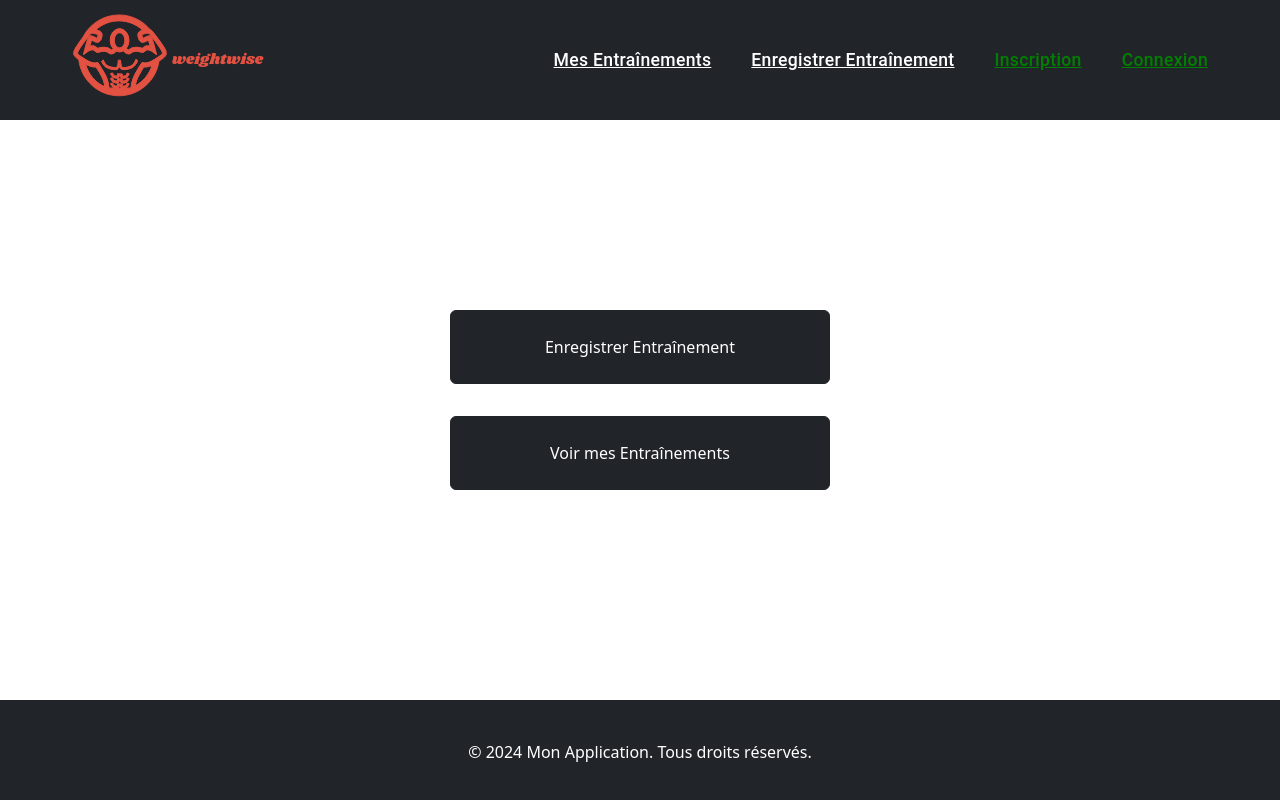
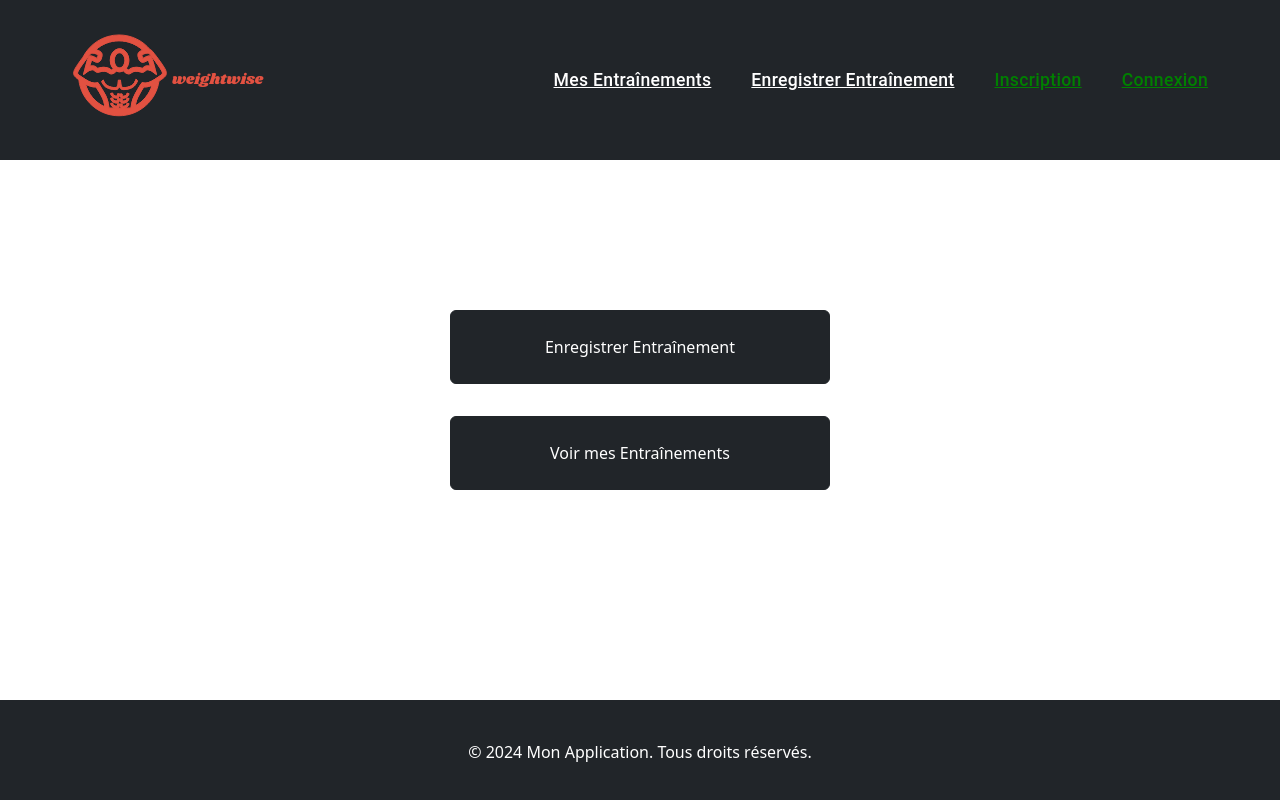
Before and after one commit to shassouna/weightwise_front, a Next.js app: page / in a window 1280 px wide. Built offline with nearby package versions, Linux system fonts and the light colour scheme.

Commit message:
fix heafer style

```diff
--- a/components/Header.module.css
+++ b/components/Header.module.css
@@ -3,15 +3,13 @@
 .header {
   background: #212529;
   color: #fff;
-  height: 120px;
+  height: 160px;
   width: 100%;
-  padding: 10px 0;
 }
 
 .container {
   display: flex;
-  justify-content: space-between;
-  align-items: center;
+  align-items: space-between;
   height: 100%;
   max-width: 95%;
   margin: 0 auto;
```
